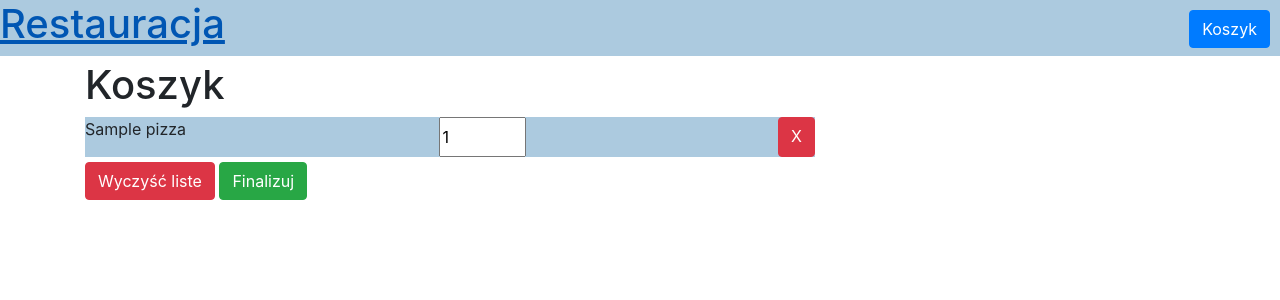
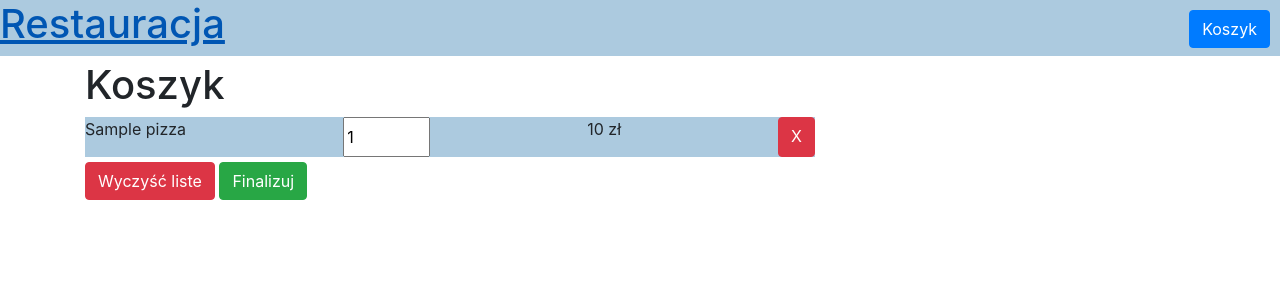
Before and after one commit to marosiak/django_pizza, a Django app: template pizza/templates/pizza/cart.html in a window 1280 px wide. Shown: the top 300 px of the page. Run offline with Django 3.2, Linux system fonts and the light colour scheme; the template is opened without the code that fills it: most values are stand-ins (such as "Sample title", 1, 10 or a date in 2020); some libraries are stand-ins or nearby versions.

Commit message:
[added] price in cart view

```diff
--- a/pizza/templates/pizza/cart.html
+++ b/pizza/templates/pizza/cart.html
@@ -1,4 +1,5 @@
 {% extends 'pizza/base.html' %}
+{% load mathfilters %}
 
 {% block content %}
     {% if cart_items|length > 0 %}
@@ -12,6 +13,7 @@
                                 <form method='POST' action={% url 'cart_update' pk=pizza.pk %}> {% csrf_token %}
                                     <input onchange="this.form.submit();" style="height:100%;" type="number" min="1" max="20" required name="count" value={{item.count}}>
                                 </form>
+                            <p>{{   pizza.price|mul:item.count}} zł</p>
                             <a class="btn btn-danger" href="{% url 'cart_remove_item' pk=forloop.parentloop.counter0 %}">X</a>
                     </div>
                 {% endif %}
```
